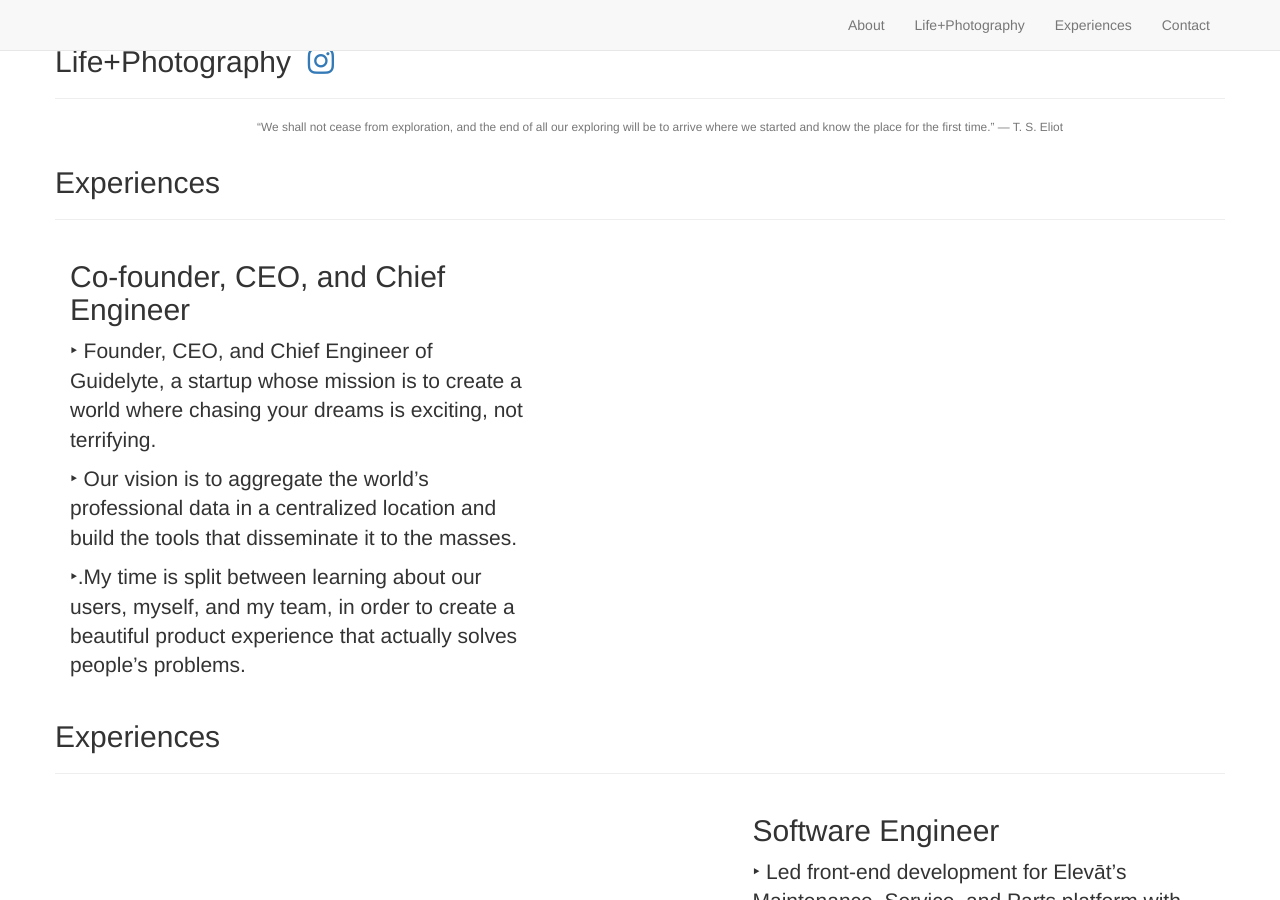
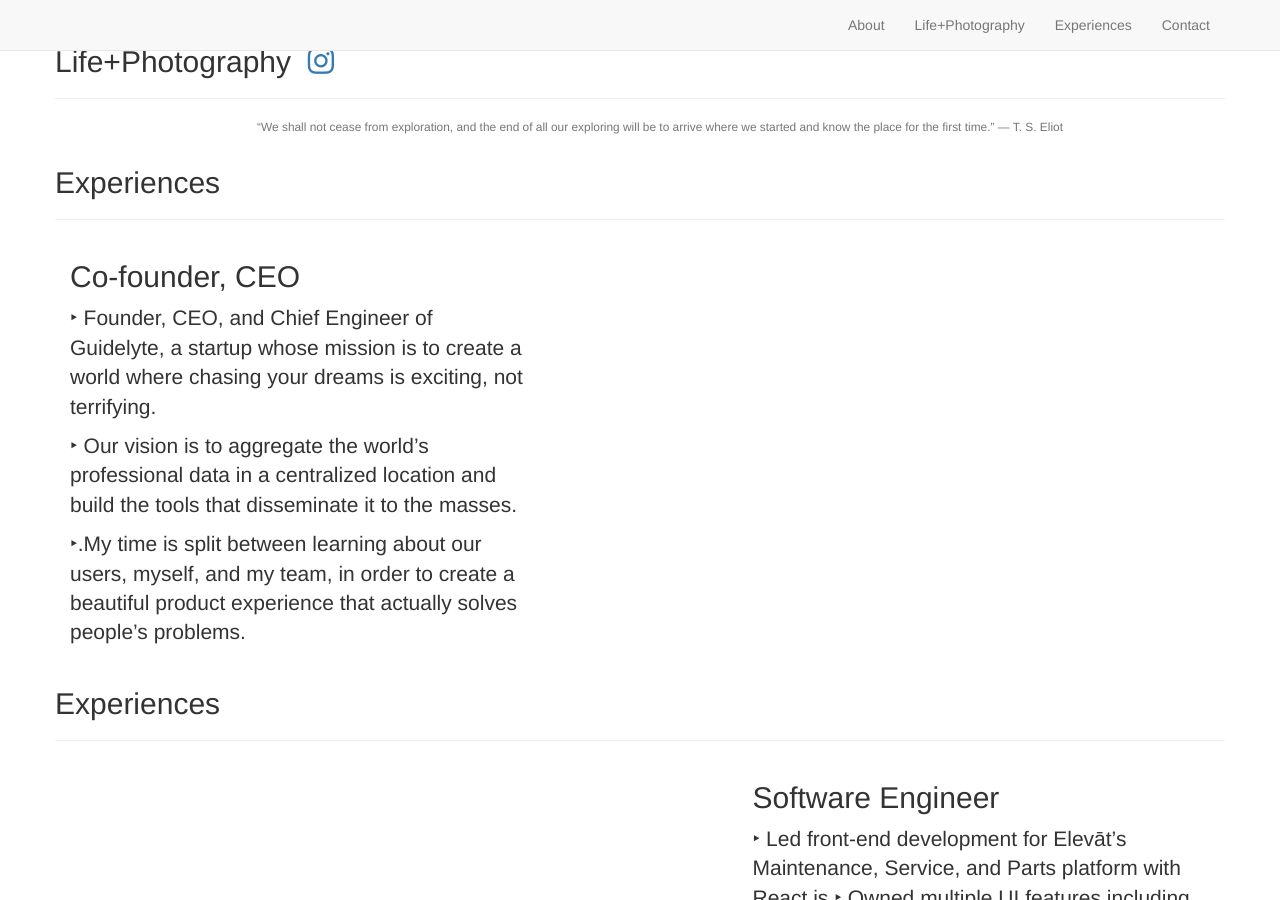
Before and after one commit to jawang94/jawang94.github.io, a Jekyll site: the page built from _posts/1994-8-1-exp.markdown, in a window 1280 px wide and 900 px high, scrolled down 702 px. Built offline with Jekyll 4.4.1, drawn with Linux system fonts in a browser that asks for light colours; nearby versions of some CDN libraries; library files that are not in the unit come from our copies.

Commit message:
update text

```diff
--- a/_posts/1994-8-1-exp.markdown
+++ b/_posts/1994-8-1-exp.markdown
@@ -2,7 +2,7 @@
 layout: default
 img: 40-1-7.png
 category: Experiences
-title: Co-founder, CEO, and Chief Engineer
+title: Co-founder, CEO
 description: |
 ---
 
```
